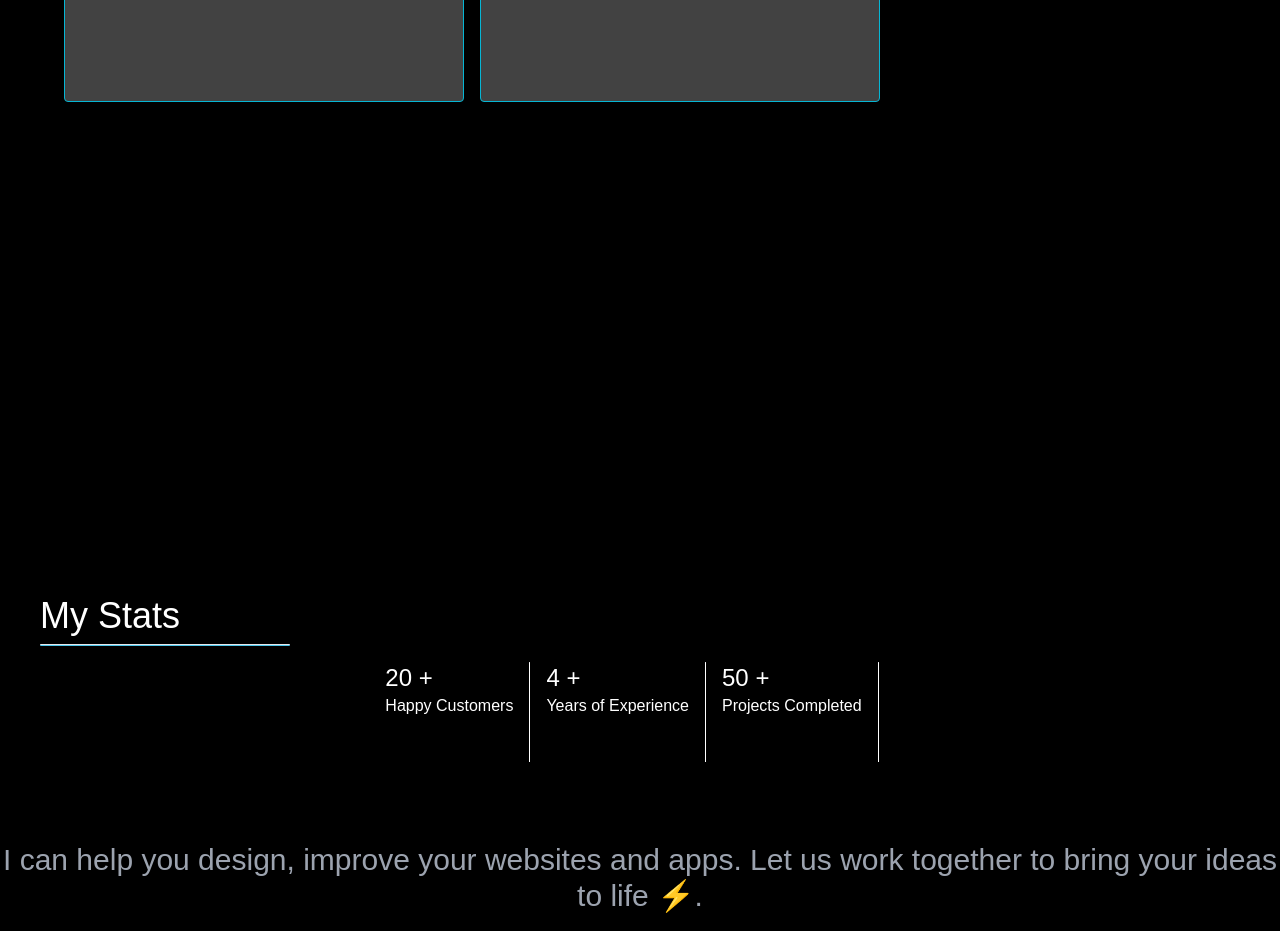
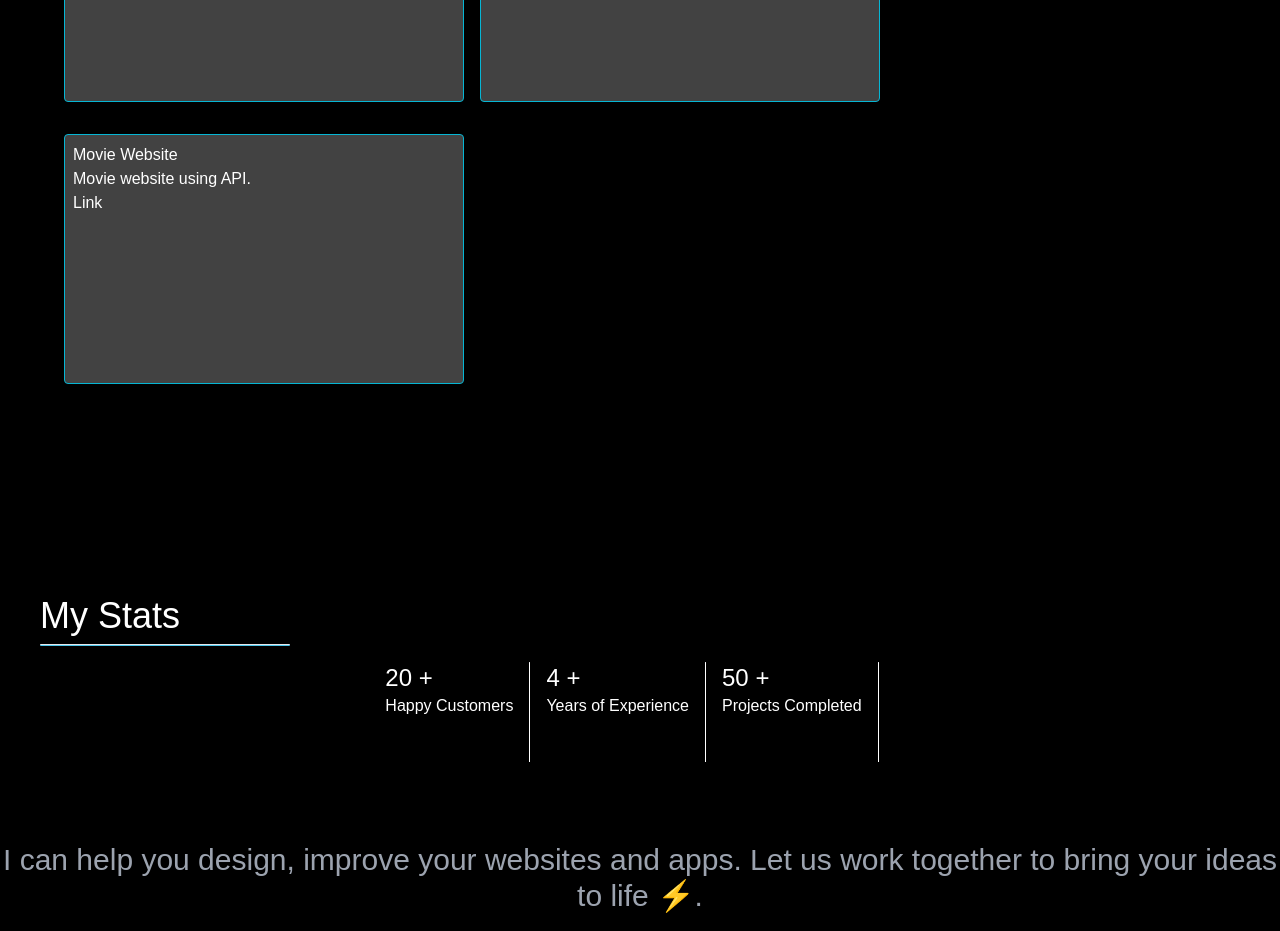
Before and after one commit to codex-moi/gerald, a React (Vite) app: page / in a window 1280 px wide. Shown: the part 2200-3131 px from the top of the page. Built offline with nearby package versions, Linux system fonts and the light colour scheme; a web font is replaced by a local one.

Commit message:
Updated project with base configuration for deployment

```diff
--- a/src/assets/projects.js
+++ b/src/assets/projects.js
@@ -11,5 +11,11 @@ const projects = [
         desc: 'My portfolio website that shows my projects and skills.',
         link: 'https://geraldcodez.vercel.app/'
     },
+    {
+        id: 3,
+        name: 'Movie Website',
+        desc: 'Movie website using API.',
+        link: 'https://geraldfilmland.vercel.app/'
+    },
 ]
 export default projects
```
